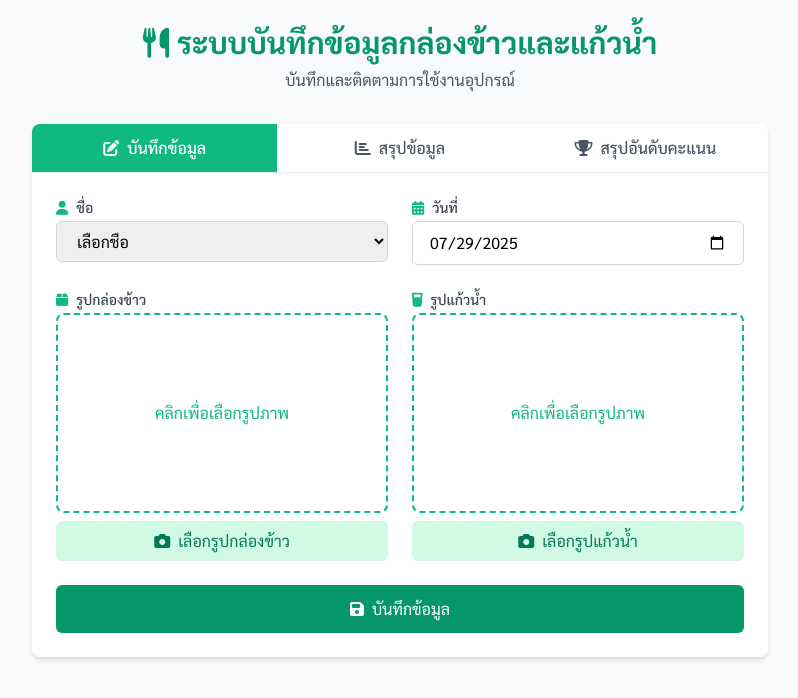
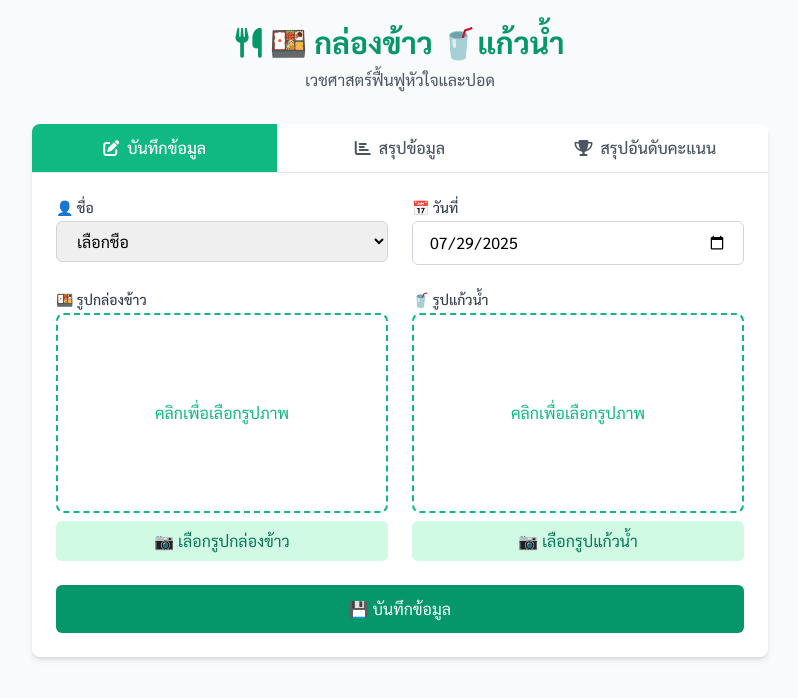
Before and after one commit to sicrapp/lunchbox, a plain HTML site: page index.html in a window 1280 px wide. Shown: the whole page, without its empty margins (240-1038 px from the left). Drawn offline with nearby package versions, Linux system fonts and the light colour scheme.

Commit message:
Update index.html

```diff
--- a/index.html
+++ b/index.html
@@ -3,7 +3,7 @@
 <head>
     <meta charset="UTF-8">
     <meta name="viewport" content="width=device-width, initial-scale=1.0">
-    <title>ระบบบันทึกข้อมูลกล่องข้าวและแก้วน้ำ</title>
+    <title>🍱บันทึกข้อมูลกล่องข้าว-แก้วน้ำ</title>
     <script src="https://cdn.tailwindcss.com"></script>
     <link href="https://fonts.googleapis.com/css2?family=Sarabun:wght@300;400;500;600;700&display=swap" rel="stylesheet">
     <link rel="stylesheet" href="https://cdnjs.cloudflare.com/ajax/libs/font-awesome/6.4.0/css/all.min.css">
@@ -131,9 +131,9 @@
     <div class="container mx-auto px-4 py-6 max-w-3xl">
         <header class="text-center mb-8">
             <h1 class="text-3xl font-bold text-emerald-600">
-                <i class="fas fa-utensils mr-2"></i>ระบบบันทึกข้อมูลกล่องข้าวและแก้วน้ำ
+                <i class="fas fa-utensils mr-2"></i>🍱 กล่องข้าว 🥤แก้วน้ำ
             </h1>
-            <p class="text-gray-600 mt-2">บันทึกและติดตามการใช้งานอุปกรณ์</p>
+            <p class="text-gray-600 mt-2">เวชศาสตร์ฟื้นฟูหัวใจและปอด</p>
         </header>
 
         <div class="bg-white rounded-lg shadow-md overflow-hidden">
@@ -153,8 +153,8 @@
                 <form id="record-form" class="space-y-6">
                     <div class="grid grid-cols-1 md:grid-cols-2 gap-6">
                         <div>
-                            <label for="name" class="block text-sm font-medium text-gray-700 mb-1">
-                                <i class="fas fa-user mr-2 text-emerald-500"></i>ชื่อ
+                             <label for="name" class="block text-sm font-medium text-gray-700 mb-1">
+                                👤 ชื่อ
                             </label>
                             <select id="name" name="name" required class="w-full px-4 py-2 border border-gray-300 rounded-md focus:outline-none focus:ring-2 focus:ring-emerald-500">
                                 <option value="" disabled selected>เลือกชื่อ</option>
@@ -175,7 +175,7 @@
 
                         <div>
                             <label for="date" class="block text-sm font-medium text-gray-700 mb-1">
-                                <i class="fas fa-calendar-alt mr-2 text-emerald-500"></i>วันที่
+                                📅 วันที่
                             </label>
                             <input type="date" id="date" name="date" required class="w-full px-4 py-2 border border-gray-300 rounded-md focus:outline-none focus:ring-2 focus:ring-emerald-500">
                         </div>
@@ -184,33 +184,33 @@
                     <div class="grid grid-cols-1 md:grid-cols-2 gap-6">
                         <div>
                             <label class="block text-sm font-medium text-gray-700 mb-1">
-                                <i class="fas fa-box mr-2 text-emerald-500"></i>รูปกล่องข้าว
+                                🍱 รูปกล่องข้าว
                             </label>
                             <div class="image-preview" id="lunchbox-preview">
                                 <span class="image-preview-text">คลิกเพื่อเลือกรูปภาพ</span>
                             </div>
                             <input type="file" id="lunchbox-image" name="lunchbox-image" accept="image/*" class="hidden">
                             <button type="button" id="lunchbox-upload-btn" class="mt-2 w-full bg-emerald-100 text-emerald-700 py-2 px-4 rounded-md hover:bg-emerald-200 transition-colors duration-200 focus:outline-none focus:ring-2 focus:ring-emerald-500">
-                                <i class="fas fa-camera mr-2"></i>เลือกรูปกล่องข้าว
+                                📷 เลือกรูปกล่องข้าว
                             </button>
                         </div>
 
                         <div>
                             <label class="block text-sm font-medium text-gray-700 mb-1">
-                                <i class="fas fa-glass-water mr-2 text-emerald-500"></i>รูปแก้วน้ำ
+                                🥤 รูปแก้วน้ำ
                             </label>
                             <div class="image-preview" id="cup-preview">
                                 <span class="image-preview-text">คลิกเพื่อเลือกรูปภาพ</span>
                             </div>
                             <input type="file" id="cup-image" name="cup-image" accept="image/*" class="hidden">
                             <button type="button" id="cup-upload-btn" class="mt-2 w-full bg-emerald-100 text-emerald-700 py-2 px-4 rounded-md hover:bg-emerald-200 transition-colors duration-200 focus:outline-none focus:ring-2 focus:ring-emerald-500">
-                                <i class="fas fa-camera mr-2"></i>เลือกรูปแก้วน้ำ
+                                📷 เลือกรูปแก้วน้ำ
                             </button>
                         </div>
                     </div>
 
                     <button type="submit" class="w-full bg-emerald-600 text-white py-3 px-6 rounded-md hover:bg-emerald-700 transition-colors duration-200 focus:outline-none focus:ring-2 focus:ring-emerald-500 focus:ring-offset-2">
-                        <i class="fas fa-save mr-2"></i>บันทึกข้อมูล
+                        💾 บันทึกข้อมูล
                     </button>
                 </form>
             </div>
@@ -220,7 +220,7 @@
                     <div class="grid grid-cols-1 md:grid-cols-3 gap-4">
                         <div>
                             <label for="summary-name" class="block text-sm font-medium text-gray-700 mb-1">
-                                <i class="fas fa-user mr-2 text-emerald-500"></i>ชื่อ
+                                👤 ชื่อ
                             </label>
                             <select id="summary-name" class="w-full px-4 py-2 border border-gray-300 rounded-md focus:outline-none focus:ring-2 focus:ring-emerald-500">
                                 <option value="all">ทั้งหมด</option>
@@ -241,14 +241,14 @@
 
                         <div>
                             <label for="summary-start-month" class="block text-sm font-medium text-gray-700 mb-1">
-                                <i class="fas fa-calendar-alt mr-2 text-emerald-500"></i>เดือนเริ่มต้น
+                                📅 เดือนเริ่มต้น
                             </label>
                             <input type="month" id="summary-start-month" class="w-full px-4 py-2 border border-gray-300 rounded-md focus:outline-none focus:ring-2 focus:ring-emerald-500">
                         </div>
 
                         <div>
                             <label for="summary-end-month" class="block text-sm font-medium text-gray-700 mb-1">
-                                <i class="fas fa-calendar-alt mr-2 text-emerald-500"></i>เดือนสิ้นสุด
+                                📅 เดือนสิ้นสุด
                             </label>
                             <input type="month" id="summary-end-month" class="w-full px-4 py-2 border border-gray-300 rounded-md focus:outline-none focus:ring-2 focus:ring-emerald-500">
                         </div>
```
